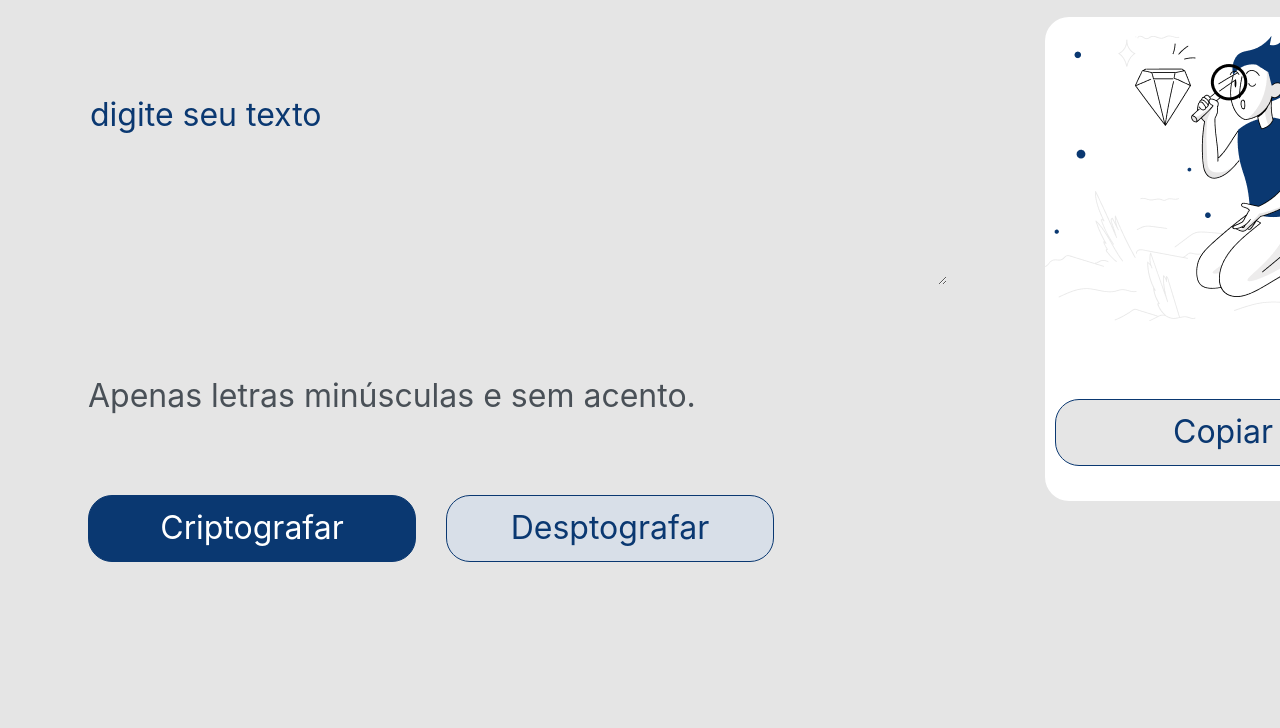
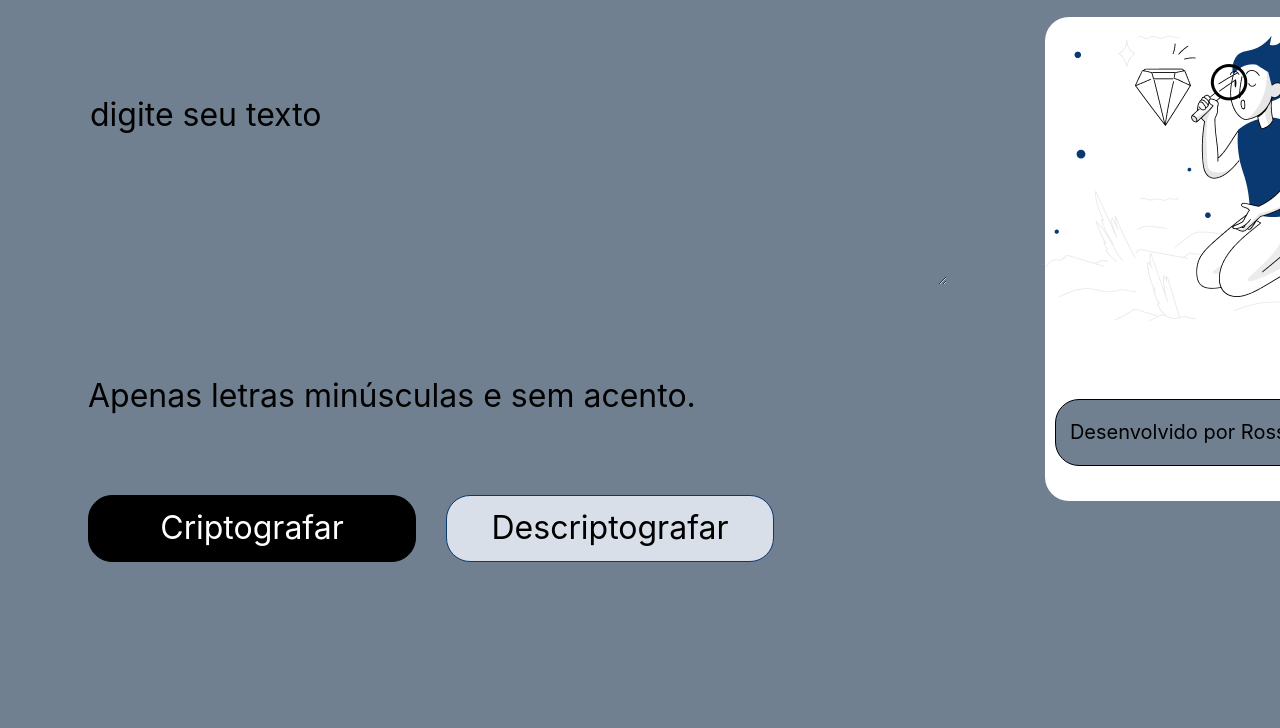
Before and after one commit to RossanaFrouf/challenge-one-alura-decodificador, a plain HTML site: page index.html in a window 1280 px wide. Shown: the part 72-800 px from the top of the page. Drawn offline with Linux system fonts and the light colour scheme.

Commit message:
Segundo Commit Challenge Encriptador

```diff
--- a/index.html
+++ b/index.html
@@ -26,13 +26,13 @@
 
             <div class="botoes">
                 <button class="btn-encriptar" onclick="btnEncriptar()">Criptografar</button>
-                <button class="btn-desencriptar" onclick="btnDesencriptar()">Desptografar</button>
+                <button class="btn-desencriptar" onclick="btnDesencriptar()">Descriptografar</button>
             </div>
         </section>
 
         <section>
             <textarea class="mensagem" cols="20" rows="10"></textarea>
-            <button class="btn-copiar">Copiar</button>
+            <button class="btn-copiar">Desenvolvido por Rossana Frouf</button>
         </section>
     </main>
     <script src="script.js"></script>
--- a/style.css
+++ b/style.css
@@ -1,5 +1,5 @@
 * {
-    background: #E5E5E5;
+    background: #708090;
     font-family: 'Inter', sans-serif;
     font-weight: 400;
     font-size: 32px;
@@ -12,6 +12,7 @@
     width: 2%;
 }
 
+
 main {
     display: flex;
     margin-bottom: 50px;
@@ -20,12 +21,12 @@ main {
 
 .text-area {
     border: none;
-    color: #0A3871;
+    color: #000000;
     margin-top: 92px;
     text-transform: lowercase;
 }
 
-::placeholder { color: #0A3871; }
+::placeholder { color: #000000; }
     .text-area:focus {
         outline: none;
     }
@@ -36,7 +37,7 @@ main {
     background-repeat: no-repeat;
     border: none;
     border-radius: 24px;
-    color: #0A3871;
+    color: #000000;
     margin-left: 98px;
     margin-top: 20px;
     padding-left: 20px;
@@ -61,7 +62,7 @@ main {
     background: #D8DFE8;
     border: 1px solid #0A3871;
     border-radius: 24px;
-    color: #0A3871;
+    color: #000000;
     cursor: pointer;
     height: 67px;
     margin-left: 30px;
@@ -69,8 +70,8 @@ main {
 }
 
 .btn-encriptar {
-    background-color: #0A3871;
-    border: 1px solid #0A3871;
+    background-color: #000000;
+    border: 1px solid #000000;
     border-radius: 24px;
     color: white;
     cursor: pointer;
@@ -79,9 +80,10 @@ main {
 }
 
 .btn-copiar {
-    border: 1px solid #0A3871;
+    border: 1px solid #000000;
     border-radius: 24px;
-    color: #0A3871;
+    font-size: 20px;
+    color: #000000;
     cursor: pointer;
     height: 67px;
     margin-left: 108px;
@@ -91,6 +93,6 @@ main {
 }
 
 .informacao {
-    color: #495057;
+    color: #000000;
     font-size:18px;
 }
```
